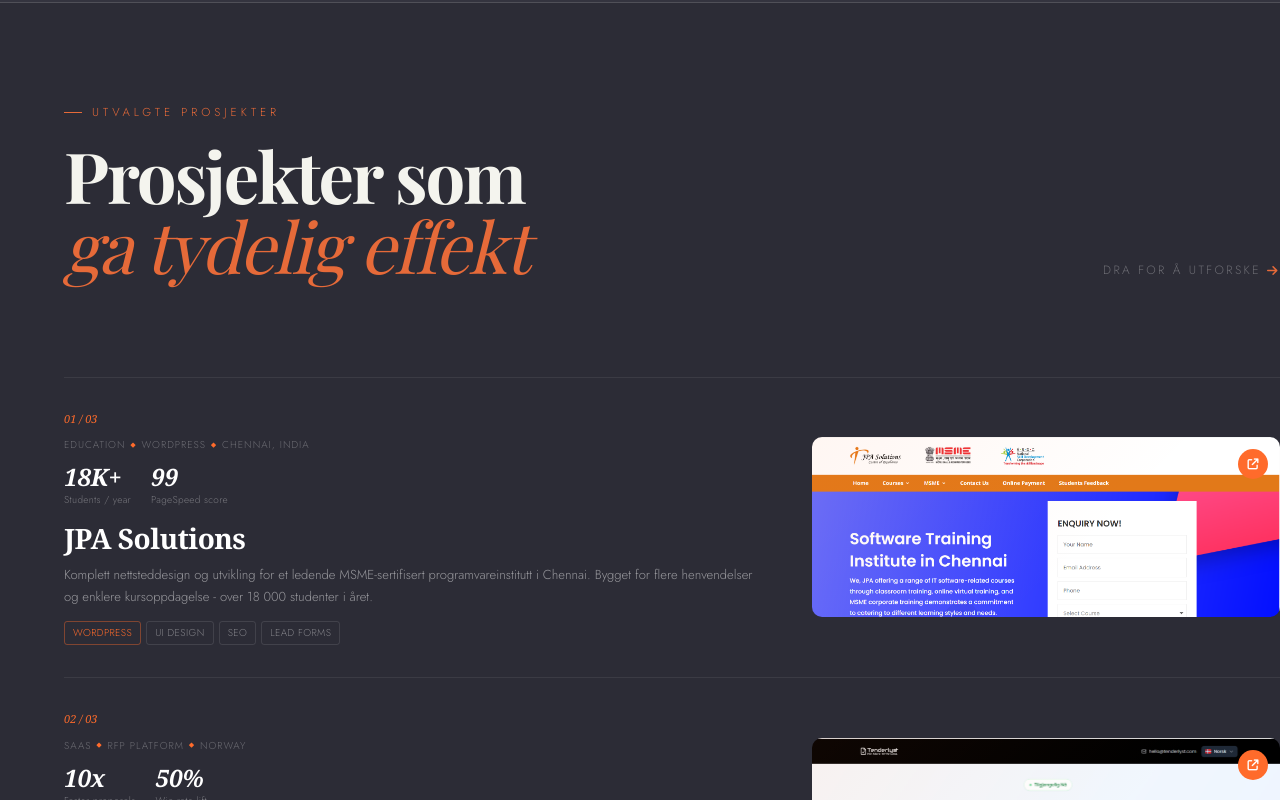
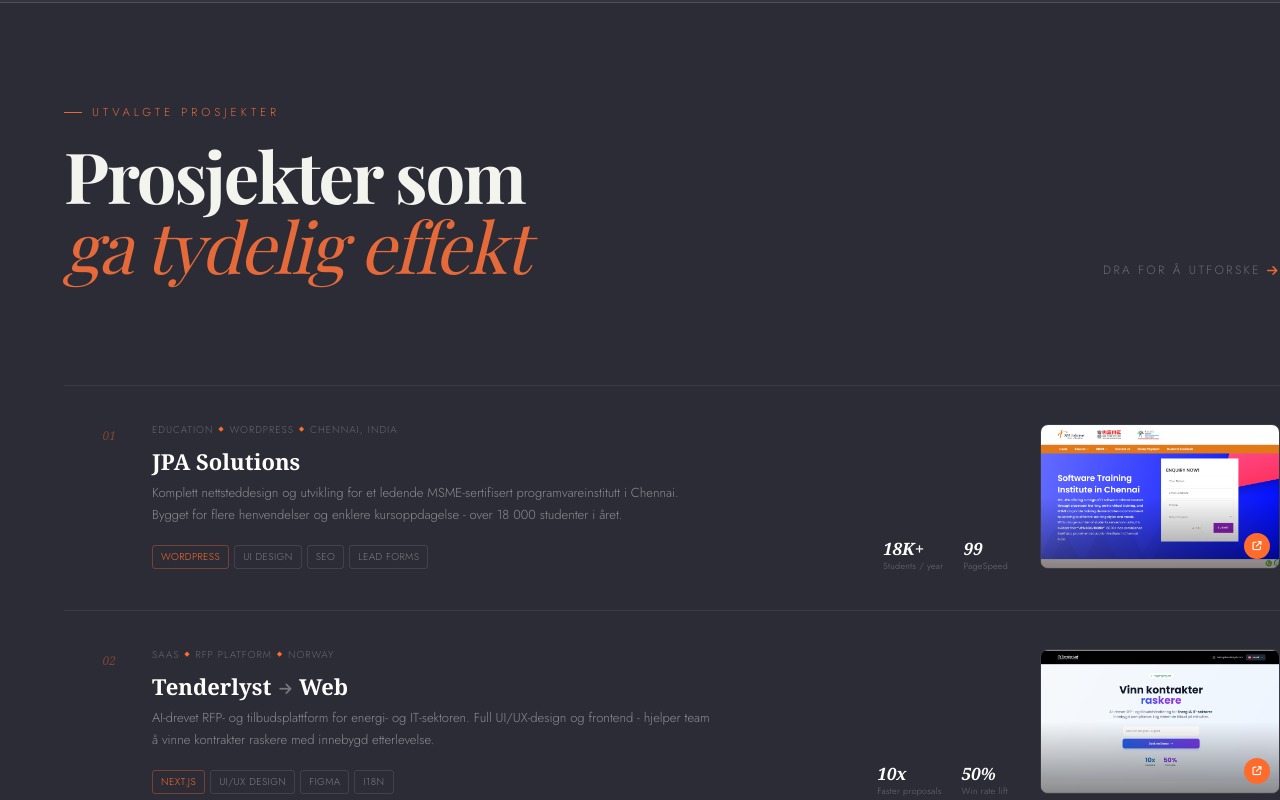
Before and after one commit to karthic2914/devndespro, a React (Vite) app: page / in a window 1280 px wide. Shown: the part 2000-2800 px from the top of the page. Built offline with nearby package versions, Linux system fonts and the light colour scheme; a web font is replaced by a local one.

Commit message:
feat: work section editorial rows + Prosjekter heading

```diff
--- a/src/App.jsx
+++ b/src/App.jsx
@@ -163,7 +163,7 @@ function App() {
           'Technical SEO', 'Local SEO', 'Analytics', 'Conversion Optimization'
         ],
         workLabel: 'Selected Work',
-        workHeading: 'Projects that<br><em>moved the needle</em>',
+        workHeading: 'Prosjekter that<br><em>moved the needle</em>',
         workHint: 'Drag to explore <i class="fa-solid fa-arrow-right" aria-hidden="true"></i>',
         workCats: ['EDUCATION <i class="fa-solid fa-diamond" style="font-size:0.45em;color:#FF6B2B;vertical-align:middle;margin:0 4px"></i> WORDPRESS <i class="fa-solid fa-diamond" style="font-size:0.45em;color:#FF6B2B;vertical-align:middle;margin:0 4px"></i> CHENNAI, INDIA', 'SAAS <i class="fa-solid fa-diamond" style="font-size:0.45em;color:#FF6B2B;vertical-align:middle;margin:0 4px"></i> RFP PLATFORM <i class="fa-solid fa-diamond" style="font-size:0.45em;color:#FF6B2B;vertical-align:middle;margin:0 4px"></i> NORWAY', 'SAAS <i class="fa-solid fa-diamond" style="font-size:0.45em;color:#FF6B2B;vertical-align:middle;margin:0 4px"></i> RFP PLATFORM <i class="fa-solid fa-diamond" style="font-size:0.45em;color:#FF6B2B;vertical-align:middle;margin:0 4px"></i> GLOBAL'],
         workDescs: [
@@ -496,9 +496,9 @@ function App() {
       setHtml('#work .s-h', section.workHeading);
       setHtml('#work .work-scroll-hint', section.workHint);
       document.querySelectorAll('#work .wcard-cat').forEach((el, i) => { if (section.workCats[i] !== undefined) el.innerHTML = section.workCats[i]; });
-      setTextList('#work .wcard-desc', section.workDescs);
-      setText('#work .work-cta-text', section.workCtaText);
-      setText('#work .work-cta .btn-main', section.workCtaBtn);
+      document.querySelectorAll('#work .wrow-desc').forEach(function(el,i){ if(section.workDescs[i]) el.textContent=section.workDescs[i]; });
+      var wct=document.querySelector('#work .work-cta-text'); if(wct) wct.textContent=section.workCtaText;
+      var wcb=document.querySelector('#work .work-cta .btn-main'); if(wcb) wcb.textContent=section.workCtaBtn;
       setText('#process .s-label', section.processLabel);
       setHtml('#process .s-h', section.processHeading);
       setTextList('#process .p-name', section.processNames);
--- a/src/template.html
+++ b/src/template.html
@@ -929,58 +929,49 @@
     </div>
 </section>
 
-<!-- WORK  ·  EDITORIAL ROWS — Design A -->
+<!-- WORK  ·  PROFESSIONAL CASE STUDY LIST -->
 <section id="work">
 
   <style id="work-editorial-css">
-  .work-head{padding:0 0 40px;display:flex;justify-content:space-between;align-items:flex-end}
+  .work-head{padding:0 0 48px;display:flex;justify-content:space-between;align-items:flex-end}
   .work-scroll-hint{font-size:12px;color:rgba(255,255,255,.3);display:flex;align-items:center;gap:6px;align-self:flex-end}
-
-  /* Row layout */
-  .work-rows{display:flex;flex-direction:column;gap:0}
-  .wrow{display:grid;grid-template-columns:1.6fr 1fr;gap:0;border-top:1px solid rgba(255,255,255,.07);padding:32px 0;align-items:center;cursor:pointer;transition:background .25s,padding-left .25s;text-decoration:none}
+  .work-rows{display:flex;flex-direction:column}
+  .wrow{display:grid;grid-template-columns:56px 1fr 240px;gap:0 32px;border-top:1px solid rgba(255,255,255,.07);padding:36px 0;align-items:start;cursor:pointer;transition:background .2s;text-decoration:none;position:relative}
   .wrow:last-child{border-bottom:1px solid rgba(255,255,255,.07)}
-  .wrow:hover{background:rgba(255,255,255,.02);padding-left:10px}
-
-  /* Left column */
-  .wrow-left{padding-right:48px}
-  .wrow-num{font-size:11px;font-style:italic;color:#FF6B2B;font-family:Georgia,serif;margin-bottom:10px}
-  .wrow-cat{font-size:10px;letter-spacing:.1em;text-transform:uppercase;color:rgba(255,255,255,.3);margin-bottom:12px;display:flex;align-items:center;gap:5px;flex-wrap:wrap}
+  .wrow:hover{background:rgba(255,255,255,.015)}
+  .wrow-num{font-size:12px;font-style:italic;color:rgba(255,107,43,.4);font-family:Georgia,serif;padding-top:4px;transition:color .2s;text-align:right;padding-right:4px}
+  .wrow:hover .wrow-num{color:#FF6B2B}
+  .wrow-body{}
+  .wrow-cat{font-size:10px;letter-spacing:.1em;text-transform:uppercase;color:rgba(255,255,255,.28);margin-bottom:10px;display:flex;align-items:center;gap:5px;flex-wrap:wrap}
   .wrow-cat i{font-size:5px;color:#FF6B2B}
-  .wrow-metrics{display:flex;gap:20px;margin-bottom:14px}
-  .wrow-metric-val{font-size:24px;font-weight:700;color:#fff;font-family:Georgia,serif;font-style:italic;line-height:1}
-  .wrow-metric-lbl{font-size:10px;color:rgba(255,255,255,.35);margin-top:3px;letter-spacing:.03em}
-  .wrow-title{font-size:28px;font-weight:700;color:#fff;font-family:Georgia,serif;line-height:1.15;margin-bottom:10px}
-  .wrow-title i{font-size:18px;opacity:.4;vertical-align:middle}
-  .wrow-desc{font-size:13px;color:rgba(255,255,255,.5);line-height:1.65;margin-bottom:14px}
+  .wrow-title{font-size:22px;font-weight:700;color:#fff;font-family:Georgia,serif;line-height:1.2;margin-bottom:8px;transition:color .2s}
+  .wrow-title i{font-size:14px;opacity:.35;vertical-align:middle;margin:0 2px}
+  .wrow:hover .wrow-title{color:#FF6B2B}
+  .wrow-desc{font-size:13px;color:rgba(255,255,255,.45);line-height:1.7;margin-bottom:14px;max-width:560px}
+  .wrow-bottom{display:flex;align-items:center;justify-content:space-between;flex-wrap:wrap;gap:10px}
   .wrow-tags{display:flex;gap:5px;flex-wrap:wrap}
-  .wrow-tag{font-size:10px;padding:3px 8px;border:1px solid rgba(255,255,255,.1);border-radius:3px;color:rgba(255,255,255,.4);text-transform:uppercase;letter-spacing:.04em;transition:border-color .2s,color .2s}
-  .wrow-tag.accent{border-color:rgba(255,107,43,.4);color:#FF6B2B}
-  .wrow:hover .wrow-tag.accent{border-color:#FF6B2B}
-
-  /* Right column — image */
-  .wrow-right{position:relative;height:180px;max-height:180px;border-radius:10px;overflow:hidden;flex-shrink:0;align-self:center}
+  .wrow-tag{font-size:10px;padding:3px 8px;border:1px solid rgba(255,255,255,.1);border-radius:3px;color:rgba(255,255,255,.38);text-transform:uppercase;letter-spacing:.04em}
+  .wrow-tag.accent{border-color:rgba(255,107,43,.35);color:#FF6B2B}
+  .wrow-metrics{display:flex;gap:20px}
+  .wrow-metric-val{font-size:17px;font-weight:700;color:#fff;font-family:Georgia,serif;font-style:italic;line-height:1}
+  .wrow-metric-lbl{font-size:9px;color:rgba(255,255,255,.3);margin-top:2px;letter-spacing:.03em}
+  .wrow-thumb{width:240px;height:145px;border-radius:8px;overflow:hidden;border:1px solid rgba(255,255,255,.07);position:relative;flex-shrink:0;margin-top:2px}
   .wrow-img{width:100%;height:100%;object-fit:cover;object-position:top center;display:block;transition:transform .5s ease}
-  .wrow:hover .wrow-img{transform:scale(1.04)}
-  .wrow-img-overlay{position:absolute;inset:0;background:linear-gradient(135deg,rgba(255,107,43,.06),transparent 60%);transition:opacity .3s}
-  .wrow:hover .wrow-img-overlay{opacity:1.5}
-  .wrow-visit{position:absolute;top:12px;right:12px;width:30px;height:30px;background:#FF6B2B;border-radius:50%;display:flex;align-items:center;justify-content:center;color:#fff;font-size:11px;opacity:0;transform:translateY(-4px) scale(.9);transition:opacity .25s,transform .25s;z-index:2}
-  .wrow:hover .wrow-visit{opacity:1;transform:translateY(0) scale(1)}
-  @media(hover:none){.wrow-visit{opacity:1;transform:none}}
-
-  /* CTA */
+  .wrow:hover .wrow-img{transform:scale(1.05)}
+  .wrow-thumb-overlay{position:absolute;inset:0;background:linear-gradient(180deg,transparent 50%,rgba(0,0,0,.45) 100%)}
+  .wrow-visit{position:absolute;bottom:9px;right:9px;width:26px;height:26px;background:#FF6B2B;border-radius:50%;display:flex;align-items:center;justify-content:center;color:#fff;font-size:9px;opacity:0;transform:scale(.8);transition:opacity .2s,transform .2s;z-index:2}
+  .wrow:hover .wrow-visit{opacity:1;transform:scale(1)}
+  @media(hover:none){.wrow-visit{opacity:1;transform:scale(1)}}
   .work-cta{display:flex;align-items:center;justify-content:space-between;gap:2rem;margin-top:3rem;padding:2rem 2.5rem;border:1px solid rgba(255,255,255,.08);border-radius:12px;background:rgba(255,255,255,.03)}
   .work-cta-text{font-size:1.1rem;opacity:.8;max-width:480px;margin:0}
-
-  /* Mobile */
-  @media(max-width:767px){
-    .wrow{grid-template-columns:1fr;gap:16px;padding:24px 0}
-    .wrow:hover{padding-left:0}
-    .wrow-left{padding-right:0}
-    .wrow-right{height:180px}
-    .wrow-title{font-size:22px}
-    .wrow-metrics{gap:14px}
-    .wrow-metric-val{font-size:20px}
+  @media(max-width:900px){
+    .wrow{grid-template-columns:40px 1fr}
+    .wrow-thumb{display:none}
+  }
+  @media(max-width:600px){
+    .wrow{grid-template-columns:1fr;padding:24px 0;gap:8px}
+    .wrow-num{text-align:left}
+    .wrow-title{font-size:19px}
     .work-cta{flex-direction:column;text-align:center;padding:1.5rem}
     .work-cta-text{max-width:100%}
   }
@@ -989,46 +980,48 @@
   <div class="work-head rv">
     <div>
       <div class="s-label">Selected Work</div>
-      <h2 class="s-h">Projects that<br><em>moved the needle</em></h2>
+      <h2 class="s-h">Prosjekter that<br><em>moved the needle</em></h2>
     </div>
-    <div class="work-scroll-hint" data-i18n="work.hint">3 projects</div>
+    <div class="work-scroll-hint">3 prosjekter</div>
   </div>
 
   <div class="work-rows">
 
     <!-- 01 JPA Solutions -->
     <a href="https://www.jpasolutions.in" target="_blank" rel="noopener" class="wrow rv">
-      <div class="wrow-left">
-        <div class="wrow-num">01 / 03</div>
+      <div class="wrow-num">01</div>
+      <div class="wrow-body">
         <div class="wrow-cat">
-          <span class="wrow-cat-education">Education</span>
+          Education
           <i class="fa-solid fa-diamond" aria-hidden="true"></i>
-          <span class="wrow-cat-wordpress">WordPress</span>
+          WordPress
           <i class="fa-solid fa-diamond" aria-hidden="true"></i>
-          <span class="wrow-cat-india">Chennai, India</span>
-        </div>
-        <div class="wrow-metrics">
-          <div>
-            <div class="wrow-metric-val">18K+</div>
-            <div class="wrow-metric-lbl">Students / year</div>
+          Chennai, India
+        </div>
+        <div class="wrow-title">JPA Solutions</div>
+        <div class="wrow-desc">Full website design and development for a leading MSME-certified software training institute in Chennai. Built for enquiry conversion and course discovery &mdash; serving 18,000+ students annually.</div>
+        <div class="wrow-bottom">
+          <div class="wrow-tags">
+            <span class="wrow-tag accent">WordPress</span>
+            <span class="wrow-tag">UI Design</span>
+            <span class="wrow-tag">SEO</span>
+            <span class="wrow-tag">Lead Forms</span>
           </div>
-          <div>
-            <div class="wrow-metric-val">99</div>
-            <div class="wrow-metric-lbl">PageSpeed score</div>
+          <div class="wrow-metrics">
+            <div>
+              <div class="wrow-metric-val">18K+</div>
+              <div class="wrow-metric-lbl">Students / year</div>
+            </div>
+            <div>
+              <div class="wrow-metric-val">99</div>
+              <div class="wrow-metric-lbl">PageSpeed</div>
+            </div>
           </div>
         </div>
-        <div class="wrow-title wcard-title">JPA Solutions</div>
-        <div class="wrow-desc wcard-desc">Full website design and development for a leading MSME-certified software training institute in Chennai. Built for enquiry conversion and course discovery — serving 18,000+ students annually.</div>
-        <div class="wrow-tags">
-          <span class="wrow-tag accent">WordPress</span>
-          <span class="wrow-tag">UI Design</span>
-          <span class="wrow-tag">SEO</span>
-          <span class="wrow-tag">Lead Forms</span>
-        </div>
       </div>
-      <div class="wrow-right">
+      <div class="wrow-thumb">
         <img src="/images/work-jpa.png" alt="JPA Solutions website" class="wrow-img" loading="lazy" width="1771" height="1035" decoding="async">
-        <div class="wrow-img-overlay"></div>
+        <div class="wrow-thumb-overlay"></div>
         <span class="wrow-visit" aria-label="Visit JPA Solutions">
           <i class="fa-solid fa-arrow-up-right-from-square" aria-hidden="true"></i>
         </span>
@@ -1037,37 +1030,39 @@
 
     <!-- 02 Tenderlyst Web -->
     <a href="https://www.tenderlyst.com/" target="_blank" rel="noopener" class="wrow rv">
-      <div class="wrow-left">
-        <div class="wrow-num">02 / 03</div>
+      <div class="wrow-num">02</div>
+      <div class="wrow-body">
         <div class="wrow-cat">
-          <span class="wrow-cat-saas">SaaS</span>
+          SaaS
           <i class="fa-solid fa-diamond" aria-hidden="true"></i>
-          <span class="wrow-cat-rfp">RFP Platform</span>
+          RFP Platform
           <i class="fa-solid fa-diamond" aria-hidden="true"></i>
-          <span class="wrow-cat-norway">Norway</span>
-        </div>
-        <div class="wrow-metrics">
-          <div>
-            <div class="wrow-metric-val">10x</div>
-            <div class="wrow-metric-lbl">Faster proposals</div>
+          Norway
+        </div>
+        <div class="wrow-title">Tenderlyst <i class="fa-solid fa-arrow-right" aria-hidden="true"></i> Web</div>
+        <div class="wrow-desc">AI-powered RFP and proposal management platform for Energy &amp; IT sectors. Full UI/UX design and frontend &mdash; helping teams win contracts faster with built-in compliance tooling.</div>
+        <div class="wrow-bottom">
+          <div class="wrow-tags">
+            <span class="wrow-tag accent">Next.js</span>
+            <span class="wrow-tag">UI/UX Design</span>
+            <span class="wrow-tag">Figma</span>
+            <span class="wrow-tag">i18n</span>
           </div>
-          <div>
-            <div class="wrow-metric-val">50%</div>
-            <div class="wrow-metric-lbl">Win rate lift</div>
+          <div class="wrow-metrics">
+            <div>
+              <div class="wrow-metric-val">10x</div>
+              <div class="wrow-metric-lbl">Faster proposals</div>
+            </div>
+            <div>
+              <div class="wrow-metric-val">50%</div>
+              <div class="wrow-metric-lbl">Win rate lift</div>
+            </div>
           </div>
         </div>
-        <div class="wrow-title wcard-title">Tenderlyst <i class="fa-solid fa-arrow-right" aria-hidden="true"></i> Web</div>
-        <div class="wrow-desc wcard-desc">AI-powered RFP and proposal management platform for Energy &amp; IT sectors. Full UI/UX design and frontend — helping teams win contracts faster with built-in compliance tooling.</div>
-        <div class="wrow-tags">
-          <span class="wrow-tag accent">Next.js</span>
-          <span class="wrow-tag">UI/UX Design</span>
-          <span class="wrow-tag">Figma</span>
-          <span class="wrow-tag">i18n</span>
-        </div>
       </div>
-      <div class="wrow-right">
+      <div class="wrow-thumb">
         <img src="/images/work-tenderlyst-web.png" alt="Tenderlyst Norwegian web" class="wrow-img" loading="lazy" width="1876" height="1037" decoding="async">
-        <div class="wrow-img-overlay"></div>
+        <div class="wrow-thumb-overlay"></div>
         <span class="wrow-visit" aria-label="Visit Tenderlyst">
           <i class="fa-solid fa-arrow-up-right-from-square" aria-hidden="true"></i>
         </span>
@@ -1076,37 +1071,39 @@
 
     <!-- 03 Tenderlyst App -->
     <a href="https://www.tenderlyst.com/" target="_blank" rel="noopener" class="wrow rv">
-      <div class="wrow-left">
-        <div class="wrow-num">03 / 03</div>
+      <div class="wrow-num">03</div>
+      <div class="wrow-body">
         <div class="wrow-cat">
-          <span class="wrow-cat-saas">SaaS</span>
+          SaaS
           <i class="fa-solid fa-diamond" aria-hidden="true"></i>
-          <span class="wrow-cat-rfp">RFP Platform</span>
+          RFP Platform
           <i class="fa-solid fa-diamond" aria-hidden="true"></i>
-          <span class="wrow-cat-global">Global</span>
-        </div>
-        <div class="wrow-metrics">
-          <div>
-            <div class="wrow-metric-val">2</div>
-            <div class="wrow-metric-lbl">Launch languages</div>
+          Global
+        </div>
+        <div class="wrow-title">Tenderlyst <i class="fa-solid fa-arrow-right" aria-hidden="true"></i> App</div>
+        <div class="wrow-desc">Norwegian-localised Tenderlyst application with multilingual frontend, language switcher, demo booking flow, and full proposal management dashboard for Energy &amp; IT sectors.</div>
+        <div class="wrow-bottom">
+          <div class="wrow-tags">
+            <span class="wrow-tag accent">React</span>
+            <span class="wrow-tag">TypeScript</span>
+            <span class="wrow-tag">TailwindCSS</span>
+            <span class="wrow-tag">AI Integration</span>
           </div>
-          <div>
-            <div class="wrow-metric-val">AI</div>
-            <div class="wrow-metric-lbl">Writing integration</div>
+          <div class="wrow-metrics">
+            <div>
+              <div class="wrow-metric-val">2</div>
+              <div class="wrow-metric-lbl">Languages</div>
+            </div>
+            <div>
+              <div class="wrow-metric-val">AI</div>
+              <div class="wrow-metric-lbl">Writing integrated</div>
+            </div>
           </div>
         </div>
-        <div class="wrow-title wcard-title">Tenderlyst <i class="fa-solid fa-arrow-right" aria-hidden="true"></i> App</div>
-        <div class="wrow-desc wcard-desc">Norwegian-localised Tenderlyst application with multilingual frontend, language switcher, demo booking flow, and full proposal management dashboard for Energy &amp; IT sectors.</div>
-        <div class="wrow-tags">
-          <span class="wrow-tag accent">React</span>
-          <span class="wrow-tag">TypeScript</span>
-          <span class="wrow-tag">TailwindCSS</span>
-          <span class="wrow-tag">AI Integration</span>
-        </div>
       </div>
-      <div class="wrow-right">
+      <div class="wrow-thumb">
         <img src="/images/work-tenderlyst-app.png" alt="Tenderlyst App" class="wrow-img" loading="lazy" width="1918" height="1022" decoding="async">
-        <div class="wrow-img-overlay"></div>
+        <div class="wrow-thumb-overlay"></div>
         <span class="wrow-visit" aria-label="Visit Tenderlyst App">
           <i class="fa-solid fa-arrow-up-right-from-square" aria-hidden="true"></i>
         </span>
```
